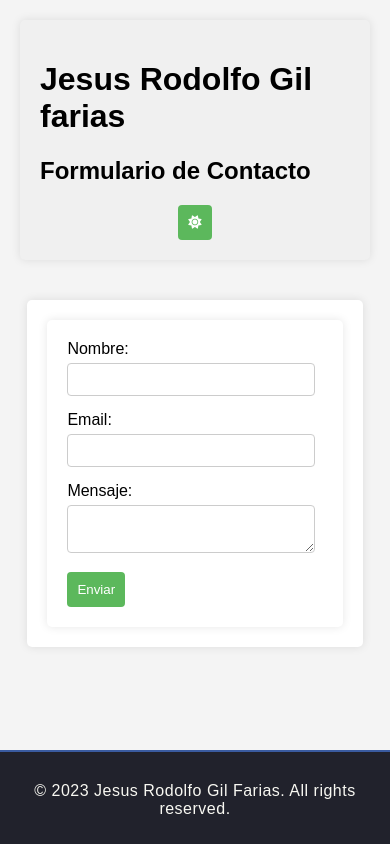
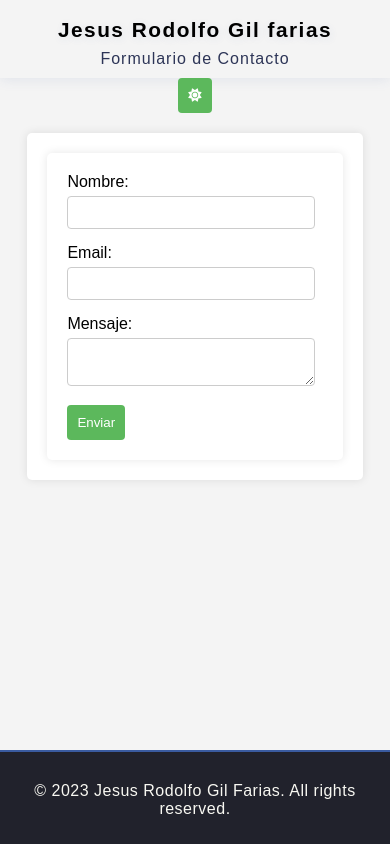
Before and after one commit to Jrgil20/my-simple-contac-form, a website built with Vite: page index.html in a window 390 px wide. Built offline with nearby package versions, Linux system fonts and the light colour scheme.

Commit message:
Actualizar la estructura del encabezado en index.html y agregar estilos para el nuevo encabezado en style.css. Se reemplaza el contenedor anterior por un encabezado principal con un diseño visual mejorado y se añaden estilos responsivos.

```diff
--- a/index.html
+++ b/index.html
@@ -8,15 +8,13 @@
     <link rel='stylesheet' href='https://cdnjs.cloudflare.com/ajax/libs/font-awesome/6.0.0/css/all.min.css'>
 </head>
 <body>
-  <div class="container">
-    <div class="title">
-        <h1>Jesus Rodolfo Gil farias</h1>
-        <h2>Formulario de Contacto</h2>
-    </div>
-    <button id="mode-toggle">
-        <i class="fas fa-sun sun-icon"></i>
-    </button>
-  </div>
+  <header class="header-principal">
+    <h1>Jesus Rodolfo Gil farias</h1>
+    <h2>Formulario de Contacto</h2>
+  </header>
+  <button id="mode-toggle">
+      <i class="fas fa-sun sun-icon"></i>
+  </button>
     <div class="form-container">
         <form action="https://formspree.io/f/xeojygpr" method="POST">
             <label for="name">Nombre:</label>
--- a/style.css
+++ b/style.css
@@ -156,3 +156,41 @@ footer {
   font-size: 1em;
   letter-spacing: 0.5px;
 }
+
+/* =========================
+   Header clásico y visual
+   ========================= */
+header.header-principal {
+  width: 100vw;
+  background: linear-gradient(90deg, var(--azul-principal) 60%, var(--morado) 100%);
+  color: var(--blanco);
+  padding: 32px 0 18px 0;
+  box-shadow: 0 2px 12px rgba(58,91,160,0.10);
+  text-align: center;
+  margin-bottom: 0;
+}
+.header-principal h1 {
+  margin: 0 0 8px 0;
+  font-size: 2.3em;
+  letter-spacing: 1.5px;
+  font-weight: 700;
+  text-shadow: 1px 2px 8px rgba(58,91,160,0.10);
+}
+.header-principal h2 {
+  margin: 0;
+  font-size: 1.3em;
+  font-weight: 400;
+  color: #2d3557; /* Azul sobrio, más serio */
+  letter-spacing: 1px;
+}
+@media (max-width: 600px) {
+  .header-principal h1 {
+    font-size: 1.3em;
+  }
+  .header-principal h2 {
+    font-size: 1em;
+  }
+  header.header-principal {
+    padding: 18px 0 10px 0;
+  }
+}
```
